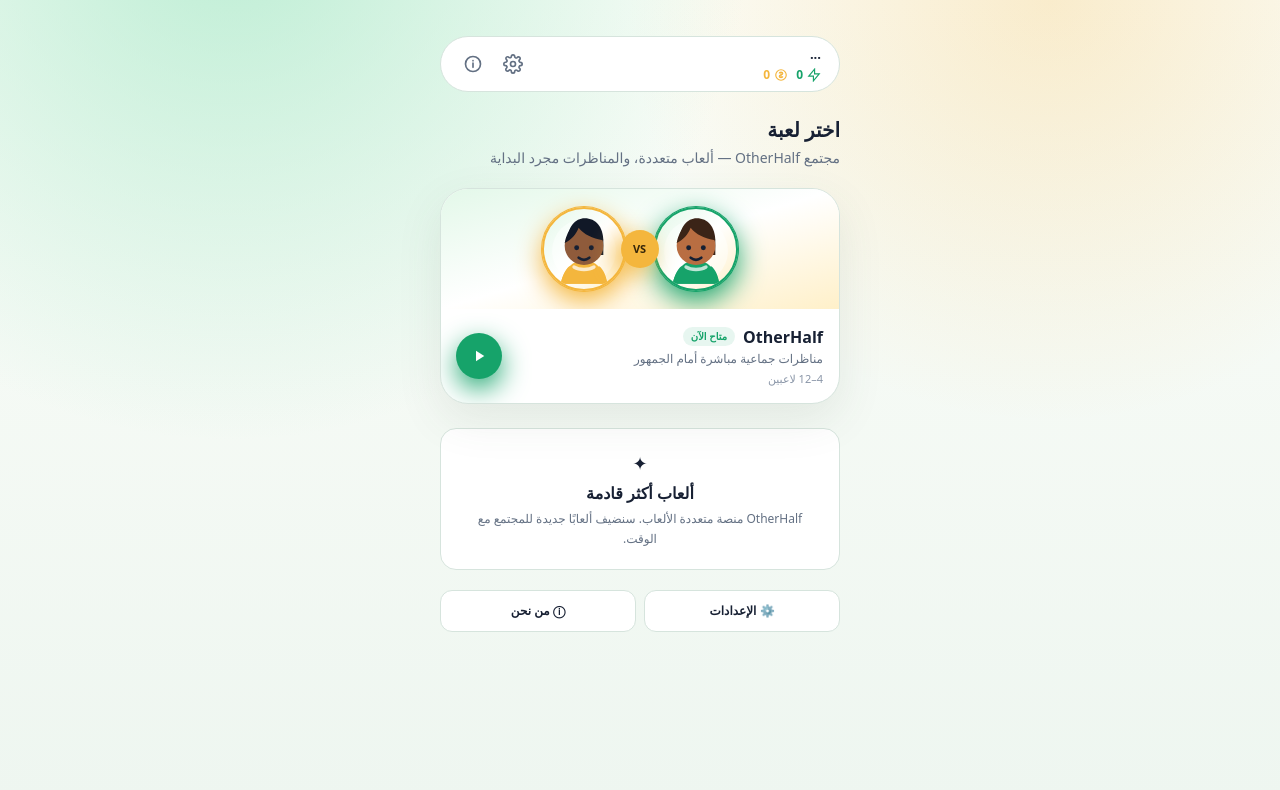
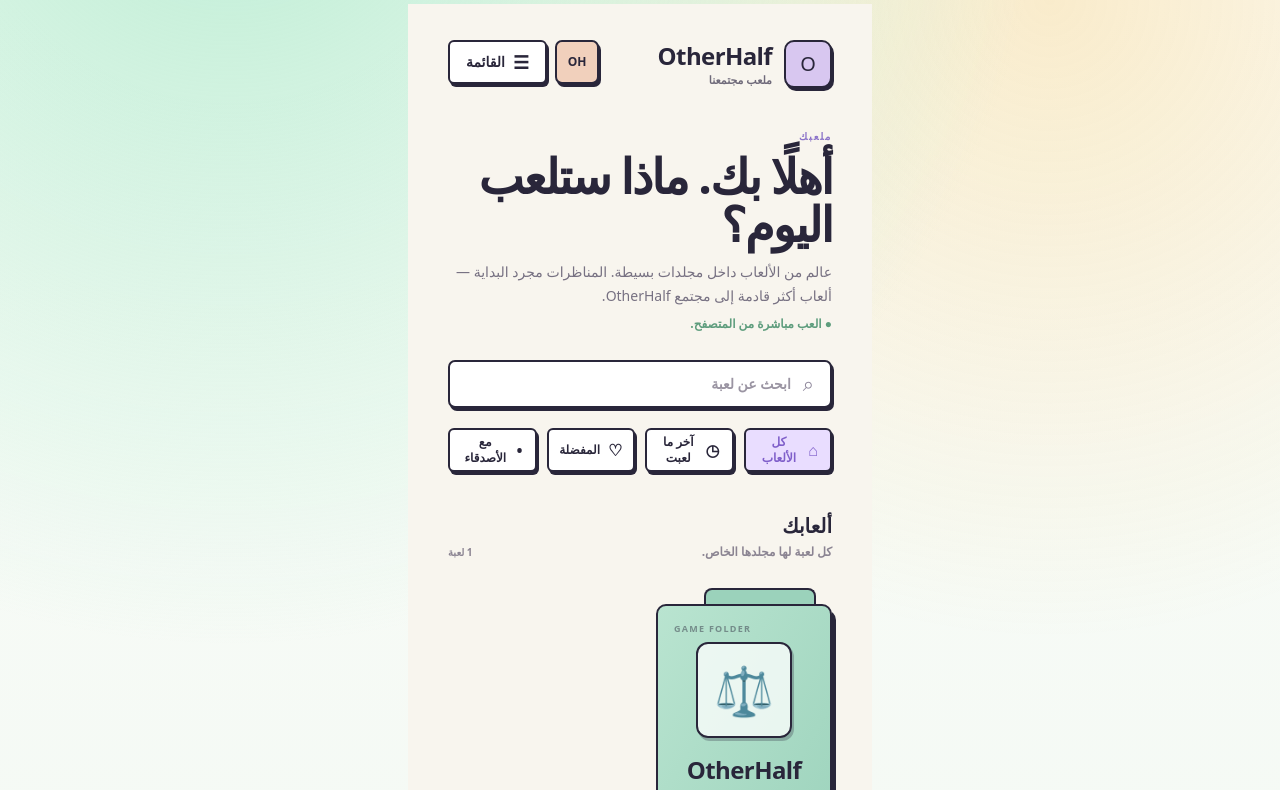
Before and after one commit to nasserAds/otherhalf, a Next.js app in the folder frontend/: page /menu in a window 1280 px wide. Shown: the top 790 px of the page. Built offline with nearby package versions, Linux system fonts and the light colour scheme; no server answers.

Commit message:
feat: apply OtherHalf paper game hub and level UI

```diff
--- a/frontend/app/menu/page.tsx
+++ b/frontend/app/menu/page.tsx
@@ -1,87 +1,108 @@
 'use client';
 
-import { useState } from 'react';
-import { useRouter } from 'next/navigation';
 import Link from 'next/link';
+import { useMemo, useState } from 'react';
 import { motion, AnimatePresence } from 'framer-motion';
 import { PageTransition } from '@/components/ui/PageTransition';
 import { AvatarBadge } from '@/components/ui/Avatar';
-import { GameCoverCard } from '@/components/menu/GameCoverCard';
 import { useAuthStore } from '@/store/authStore';
 import { GAMES } from '@/lib/games';
+import { getLevelInfo } from '@/lib/levels';
 
-const listVariants = { hidden: {}, show: { transition: { staggerChildren: 0.08 } } };
-const itemVariants = { hidden: { opacity: 0, y: 12 }, show: { opacity: 1, y: 0 } };
+type FolderGame = (typeof GAMES)[number];
+
+const folderStyles = [
+  { body: 'from-[#b9e4d0] to-[#9bd2bb]', tab: '#9bd2bb', icon: '⚖' },
+  { body: 'from-[#c9ddf2] to-[#a9cbe8]', tab: '#a9cbe8', icon: '✦' },
+  { body: 'from-[#e4d0f2] to-[#cdb2e7]', tab: '#cdb2e7', icon: '◈' },
+  { body: 'from-[#f4d7a3] to-[#edbd73]', tab: '#edbd73', icon: '★' },
+];
+
+function GameFolder({ game, index }: { game: FolderGame; index: number }) {
+  const style = folderStyles[index % folderStyles.length];
+  return (
+    <Link href={`/games/${game.slug}`} className="group mx-auto block w-full max-w-[330px]">
+      <div className="relative pt-4">
+        <div className="absolute right-4 top-0 h-7 w-28 rounded-t-[8px] border-2 border-[#29263a] border-b-0" style={{ background: style.tab }} />
+        <motion.div whileHover={{ y: -6, rotate: -0.6 }} whileTap={{ scale: 0.985 }} className={`relative min-h-[275px] overflow-hidden rounded-[10px] border-2 border-[#29263a] bg-gradient-to-br ${style.body} px-5 pb-6 pt-9 shadow-[4px_6px_0_#29263a] transition-shadow group-hover:shadow-[6px_10px_0_#29263a]`}>
+          <div className="absolute left-4 top-4 text-[9px] font-black uppercase tracking-[0.14em] text-[#29263a]/45">GAME FOLDER</div>
+          <div className="flex min-h-[220px] flex-col items-center justify-center text-center">
+            <div className="grid h-24 w-24 place-items-center rounded-[12px] border-2 border-[#29263a] bg-white/75 text-5xl text-[#29263a] shadow-[2px_3px_0_rgba(41,38,58,.28)]">{style.icon}</div>
+            <h3 className="mt-4 text-2xl font-black tracking-tight text-[#29263a]">{game.title}</h3>
+            <p className="mt-1 text-xs font-bold text-[#29263a]/60">{game.tagline}</p>
+            <span className="mt-5 rounded-[5px] border-2 border-[#29263a] bg-white px-4 py-2 text-xs font-black shadow-[2px_3px_0_#29263a]">افتح اللعبة ←</span>
+          </div>
+        </motion.div>
+      </div>
+    </Link>
+  );
+}
 
 export default function GamesHubPage() {
   const user = useAuthStore((s) => s.user);
-  const router = useRouter();
   const [profileOpen, setProfileOpen] = useState(false);
+  const [menuOpen, setMenuOpen] = useState(false);
+  const [search, setSearch] = useState('');
+  const levelInfo = getLevelInfo(user?.xp ?? 0);
+
+  const games = useMemo(() => {
+    const available = GAMES.filter((game) => !game.comingSoon);
+    const query = search.trim().toLocaleLowerCase();
+    return query ? available.filter((game) => `${game.title} ${game.tagline}`.toLocaleLowerCase().includes(query)) : available;
+  }, [search]);
 
   return (
     <PageTransition>
-      <div className="relative mb-6 flex items-center gap-2.5 rounded-pill border border-line-800 bg-ink-900 py-2 pl-3.5 pr-2">
-        <button type="button" onClick={() => setProfileOpen((value) => !value)} aria-label="فتح الملف الشخصي" aria-expanded={profileOpen} className="rounded-full">
-          {user && <AvatarBadge avatar={user.avatar} size="sm" />}
+      <main dir="rtl" className="min-h-[100dvh] -mx-4 -my-5 bg-[#f8f5ee] px-4 py-5 text-[#29263a] sm:-mx-6 sm:-my-6 sm:px-7 sm:py-7 md:-mx-8 md:-my-8 md:px-10 md:py-9">
+        <div className="mx-auto max-w-5xl">
+          <header className="relative flex items-start justify-between gap-4">
+            <Link href="/menu" className="flex items-center gap-3" aria-label="OtherHalf">
+              <div className="grid h-12 w-12 shrink-0 place-items-center rounded-[10px] border-2 border-[#29263a] bg-[#d8c7f0] text-xl shadow-[2px_3px_0_#29263a]">O</div>
+              <div><div className="text-2xl font-black tracking-tight">OtherHalf</div><div className="text-[11px] font-semibold text-[#6e6979]">ملعب مجتمعنا</div></div>
+            </Link>
+
+            <div className="flex items-center gap-2">
+              <div className="relative">
+                <button type="button" onClick={() => { setProfileOpen((value) => !value); setMenuOpen(false); }} className="grid h-11 w-11 place-items-center rounded-[7px] border-2 border-[#29263a] bg-[#f1d0bc] shadow-[2px_3px_0_#29263a] transition hover:-translate-y-0.5 active:translate-y-[2px] active:shadow-none" aria-label="فتح الملف الشخصي" aria-expanded={profileOpen}>
+                  {user ? <AvatarBadge avatar={user.avatar} size="sm" /> : <span className="text-xs font-black">OH</span>}
                 </button>
-        <div className="flex flex-col gap-0.5">
-          <strong className="text-[13px]">{user?.username ?? '...'}</strong>
-          <div className="flex gap-2">
-            <span className="flex items-center gap-1 text-xs font-bold text-mint"><BoltIcon /> {user?.xp ?? 0}</span>
-            <span className="flex items-center gap-1 text-xs font-bold text-amber"><CoinIcon /> {user?.coins ?? 0}</span>
-          </div>
-        </div>
-        <div className="mr-auto flex items-center gap-1">
-          <Link href="/settings" className="rounded-full p-2 text-fg-500 hover:bg-bg-900 hover:text-fg-100" aria-label="الإعدادات"><GearIcon /></Link>
-          <Link href="/about" className="rounded-full p-2 text-fg-500 hover:bg-bg-900 hover:text-fg-100" aria-label="من نحن"><InfoIcon /></Link>
-        </div>
-
                 <AnimatePresence>
-          {profileOpen && user && (
-            <motion.div initial={{ opacity: 0, y: -5, scale: 0.98 }} animate={{ opacity: 1, y: 0, scale: 1 }} exit={{ opacity: 0, y: -5, scale: 0.98 }} className="absolute right-0 top-[58px] z-20 w-[250px] rounded-2xl border border-line-800 bg-ink-900 p-4 shadow-2xl">
-              <div className="flex items-center gap-3">
-                <AvatarBadge avatar={user.avatar} size="md" />
-                <div className="min-w-0">
-                  <div className="truncate font-black">{user.username}</div>
-                  <div className="text-xs text-fg-500">{user.xp} XP · {user.coins} coins</div>
-                </div>
-              </div>
-              <div className="mt-3 grid gap-2">
-                <Link onClick={() => setProfileOpen(false)} href={`/profile/${encodeURIComponent(user.username)}`} className="rounded-xl bg-mint px-3 py-2.5 text-center text-xs font-black text-ink-950">عرض الملف الشخصي</Link>
-                <Link onClick={() => setProfileOpen(false)} href="/settings" className="rounded-xl border border-line-800 bg-bg-900 px-3 py-2.5 text-center text-xs font-bold">الإعدادات</Link>
-              </div>
+                  {profileOpen && (
+                    <motion.div initial={{ opacity: 0, y: -6, scale: 0.98 }} animate={{ opacity: 1, y: 0, scale: 1 }} exit={{ opacity: 0, y: -6, scale: 0.98 }} className="absolute left-0 top-14 z-40 w-[275px] rounded-[8px] border-2 border-[#29263a] bg-[#fffdf8] p-4 shadow-[4px_5px_0_#29263a]">
+                      {user ? (
+                        <>
+                          <div className="flex items-center gap-3"><AvatarBadge avatar={user.avatar} size="md" /><div className="min-w-0"><div className="truncate text-sm font-black">{user.username}</div><div className="text-[10px] font-semibold text-[#8b8492]">المستوى {levelInfo.level} · {user.xp} XP · {user.coins} Coins</div></div></div>
+                          <div className="mt-4"><div className="mb-1 flex items-center justify-between text-[10px] font-bold text-[#777182]"><span>التقدم للمستوى {levelInfo.level + 1}</span><span>{levelInfo.progressXp}/750 XP</span></div><div className="h-2 overflow-hidden rounded-full border border-[#29263a]/20 bg-[#ece7dc]"><div className="h-full rounded-full bg-[#9b7ad8] transition-all" style={{ width: `${levelInfo.progressPercent}%` }} /></div></div>
+                          <div className="mt-4 grid gap-2"><Link href={`/profile/${encodeURIComponent(user.username)}`} onClick={() => setProfileOpen(false)} className="rounded-[5px] border-2 border-[#29263a] bg-[#e9ddff] px-3 py-2.5 text-center text-xs font-black shadow-[2px_3px_0_#29263a]">عرض الملف الشخصي</Link><Link href="/settings" onClick={() => setProfileOpen(false)} className="rounded-[5px] border-2 border-[#29263a] bg-white px-3 py-2.5 text-center text-xs font-black shadow-[2px_3px_0_#29263a]">الإعدادات</Link></div>
+                        </>
+                      ) : <Link href="/login" className="block rounded-[5px] border-2 border-[#29263a] bg-[#e9ddff] px-3 py-2.5 text-center text-xs font-black shadow-[2px_3px_0_#29263a]">تسجيل الدخول</Link>}
                     </motion.div>
                   )}
                 </AnimatePresence>
               </div>
 
-      <h1 className="text-xl font-extrabold mb-1">اختر لعبة</h1>
-      <p className="text-sm text-fg-500 mb-5">مجتمع OtherHalf — ألعاب متعددة، والمناظرات مجرد البداية</p>
+              <div className="relative">
+                <button type="button" onClick={() => { setMenuOpen((value) => !value); setProfileOpen(false); }} className="flex items-center gap-2 rounded-[6px] border-2 border-[#29263a] bg-white px-4 py-2.5 text-sm font-black shadow-[2px_3px_0_#29263a] transition hover:-translate-y-0.5 active:translate-y-[2px] active:shadow-none" aria-expanded={menuOpen}><span className="text-lg leading-none">☰</span> القائمة</button>
+                <AnimatePresence>{menuOpen && <motion.nav initial={{ opacity: 0, y: -6 }} animate={{ opacity: 1, y: 0 }} exit={{ opacity: 0, y: -6 }} className="absolute left-0 top-14 z-40 w-48 rounded-[8px] border-2 border-[#29263a] bg-[#fffdf8] p-2 shadow-[4px_5px_0_#29263a]"><Link href="/settings" onClick={() => setMenuOpen(false)} className="block rounded-[5px] px-3 py-2.5 text-xs font-black hover:bg-[#eee8ff]">⚙ الإعدادات</Link><Link href="/about" onClick={() => setMenuOpen(false)} className="block rounded-[5px] px-3 py-2.5 text-xs font-black hover:bg-[#eee8ff]">ⓘ من نحن</Link><Link href="/avatar" onClick={() => setMenuOpen(false)} className="block rounded-[5px] px-3 py-2.5 text-xs font-black hover:bg-[#eee8ff]">✦ تغيير الصورة</Link></motion.nav>}</AnimatePresence>
+              </div>
+            </div>
+          </header>
 
-      <motion.div variants={listVariants} initial="hidden" animate="show" className="flex flex-col gap-3.5">
-        {GAMES.filter((game) => !game.comingSoon).map((game) => (
-          <motion.div key={game.slug} variants={itemVariants}>
-            <GameCoverCard game={game} onPlay={() => router.push(`/games/${game.slug}`)} />
-          </motion.div>
-        ))}
-      </motion.div>
+          <section className="mt-10"><p className="text-[10px] font-bold uppercase tracking-[0.16em] text-[#8b73c9]">ملعبك</p><h1 className="mt-2 max-w-2xl text-[38px] font-black leading-[1.02] tracking-[-0.04em] sm:text-5xl">أهلًا بك. ماذا ستلعب اليوم؟</h1><p className="mt-3 max-w-xl text-sm font-medium leading-6 text-[#777182]">عالم من الألعاب داخل مجلدات بسيطة. المناظرات مجرد البداية — ألعاب أكثر قادمة إلى مجتمع OtherHalf.</p><p className="mt-2 text-xs font-semibold text-[#5e9d7d]">● العب مباشرة من المتصفح.</p></section>
 
-      <div className="mt-6 rounded-2xl border border-line-800 bg-ink-900 p-5 text-center">
-        <div className="text-lg">✦</div>
-        <h2 className="mt-1 font-black">ألعاب أكثر قادمة</h2>
-        <p className="mt-1 text-xs leading-5 text-fg-500">OtherHalf منصة متعددة الألعاب. سنضيف ألعابًا جديدة للمجتمع مع الوقت.</p>
+          <label className="mt-7 flex h-12 items-center gap-3 rounded-[7px] border-2 border-[#29263a] bg-white px-4 shadow-[2px_3px_0_#29263a]"><span className="text-xl text-[#8e879b]">⌕</span><input value={search} onChange={(event) => setSearch(event.target.value)} placeholder="ابحث عن لعبة" className="min-w-0 flex-1 bg-transparent text-sm font-semibold outline-none placeholder:text-[#9a94a2]" /></label>
+
+          <div className="mt-5 grid grid-cols-2 gap-2.5 sm:grid-cols-4">{[['⌂', 'كل الألعاب'], ['◷', 'آخر ما لعبت'], ['♡', 'المفضلة'], ['•', 'مع الأصدقاء']].map(([icon, label], i) => <button key={label} type="button" className={`flex h-11 items-center justify-center gap-2 rounded-[6px] border-2 border-[#29263a] px-3 text-xs font-black shadow-[2px_3px_0_#29263a] transition active:translate-y-[2px] active:shadow-none ${i === 0 ? 'bg-[#e9ddff] text-[#7f5fca]' : 'bg-white'}`}><span className="text-base">{icon}</span>{label}</button>)}</div>
+
+          <section className="mt-10"><div className="flex items-end justify-between"><div><h2 className="text-xl font-black">ألعابك</h2><p className="mt-1 text-xs font-semibold text-[#8b8492]">كل لعبة لها مجلدها الخاص.</p></div><span className="text-[10px] font-bold text-[#8b8492]">{games.length} لعبة</span></div><div className="mt-7 grid gap-8 sm:grid-cols-2">{games.map((game, index) => <GameFolder key={game.slug} game={game} index={index} />)}</div>{games.length === 0 && <div className="mx-auto mt-7 max-w-[330px] rounded-[8px] border-2 border-[#29263a] border-dashed bg-[#fffdf8] p-6 text-center shadow-[2px_3px_0_#29263a]"><div className="text-2xl">⌕</div><h3 className="mt-1 text-base font-black">لم نجد لعبة</h3><p className="mt-1 text-xs font-semibold text-[#8b8492]">جرّب كلمة بحث مختلفة.</p></div>}<div className="mx-auto mt-8 max-w-[680px] rounded-[8px] border-2 border-[#29263a] border-dashed bg-[#fffdf8] p-5 text-center shadow-[2px_3px_0_#29263a]"><div className="text-2xl">✦</div><h3 className="mt-1 text-base font-black">ألعاب أكثر قادمة</h3><p className="mt-1 text-xs font-semibold leading-5 text-[#8b8492]">OtherHalf ليست لعبة واحدة. كل لعبة جديدة ستظهر كمجلد مستقل داخل الملعب.</p></div></section>
+
+          <section className="mt-10"><div className="mb-3 flex items-center justify-between"><span className="text-[10px] font-bold uppercase tracking-[0.14em] text-[#8b8492]">مجموعاتك</span><button type="button" className="text-2xl leading-none" aria-label="إضافة مجموعة">＋</button></div><div className="space-y-2.5">{[['آخر ما لعبت', '0', '#b69de5'], ['المفضلة', '0', '#86bca7'], ['مع الأصدقاء', '0', '#e8b56d']].map(([name, count, dot]) => <button key={name} type="button" className="flex h-12 w-full items-center gap-3 rounded-[6px] border-2 border-[#29263a] bg-white px-3.5 text-right shadow-[2px_3px_0_#29263a] transition hover:-translate-y-0.5"><span className="h-2 w-2 rounded-full" style={{ background: dot }} /><span className="text-xs font-black">{name}</span><span className="mr-auto text-xs font-bold text-[#8b8492]">{count}</span><span className="text-lg">←</span></button>)}</div></section>
+
+          <section className="relative mt-8 overflow-hidden rounded-[8px] border-2 border-[#29263a] bg-[#e8ddff] p-6 shadow-[2px_4px_0_#29263a]"><div className="absolute -top-3 left-1/2 h-7 w-24 -translate-x-1/2 rotate-[-2deg] border border-[#d5bd78] bg-[#f5e5a9] opacity-80" /><div className="text-2xl">✧</div><h2 className="mt-1 text-2xl font-black">من نحن؟</h2><p className="mt-1 max-w-xl text-xs font-semibold leading-5 text-[#777182]">OtherHalf مشروع صنعه Nasser و Rim من أجل مجتمعنا — مساحة نجمع فيها الألعاب، المنافسة، واللحظات الممتعة.</p><Link href="/about" className="mt-5 inline-flex items-center gap-2 rounded-[5px] border-2 border-[#29263a] bg-white px-4 py-2.5 text-xs font-black shadow-[2px_3px_0_#29263a]">اقرأ قصتنا ←</Link></section>
+
+          <footer className="mt-8 flex flex-wrap items-center justify-between gap-3 pb-5"><div className="flex items-center gap-2"><Link href="/settings" className="rounded-[5px] border-2 border-[#29263a] bg-white px-3 py-2 text-xs font-black shadow-[2px_3px_0_#29263a]">⚙ الإعدادات</Link><Link href="/about" className="rounded-[5px] border-2 border-[#29263a] bg-white px-3 py-2 text-xs font-black shadow-[2px_3px_0_#29263a]">ⓘ من نحن</Link></div><div className="text-[10px] font-bold text-[#a19aa7]">OtherHalf • مجتمعنا، ألعابنا</div></footer>
         </div>
-
-      <div className="mt-5 grid grid-cols-2 gap-2">
-        <Link href="/settings" className="rounded-xl border border-line-800 bg-ink-900 px-3 py-3 text-center text-xs font-bold">⚙ الإعدادات</Link>
-        <Link href="/about" className="rounded-xl border border-line-800 bg-ink-900 px-3 py-3 text-center text-xs font-bold">ⓘ من نحن</Link>
-      </div>
+      </main>
     </PageTransition>
   );
 }
-
-function iconProps() { return { width: 20, height: 20, viewBox: '0 0 24 24', fill: 'none', stroke: 'currentColor', strokeWidth: 2, strokeLinecap: 'round' as const, strokeLinejoin: 'round' as const }; }
-function GearIcon() { return <svg {...iconProps()}><circle cx="12" cy="12" r="3" /><path d="M19.4 15a1.7 1.7 0 0 0 .3 1.9l.1.1a2 2 0 1 1-2.8 2.8l-.1-.1a1.7 1.7 0 0 0-1.9-.3 1.7 1.7 0 0 0-1 1.5V21a2 2 0 1 1-4 0v-.1a1.7 1.7 0 0 0-1-1.6 1.7 1.7 0 0 0-1.9.3l-.1.1a2 2 0 1 1-2.8-2.8l.1-.1a1.7 1.7 0 0 0 .3-1.9 1.7 1.7 0 0 0-1.5-1H3a2 2 0 1 1 0-4h.1a1.7 1.7 0 0 0 1.6-1 1.7 1.7 0 0 0-.3-1.9l-.1-.1a2 2 0 1 1 2.8-2.8l.1.1a1.7 1.7 0 0 1.9.3H9a1.7 1.7 0 0 0 1-1.5V3a2 2 0 1 1 4 0v.1a2 2 0 0 0 1 1.5 1.7 1.7 0 0 0 1.9-.3l.1-.1a2 2 0 1 1 2.8 2.8l-.1.1a1.7 1.7 0 0 0-.3 1.9V9a1.7 1.7 0 0 0 1.5 1H21a2 2 0 1 1 0 4h-.1a1.7 1.7 0 0 0-1.5 1z" /></svg>; }
-function InfoIcon() { return <svg {...iconProps()}><circle cx="12" cy="12" r="9" /><path d="M12 11v5M12 8h.01" /></svg>; }
-function BoltIcon() { return <svg width={14} height={14} viewBox="0 0 24 24" fill="none" stroke="currentColor" strokeWidth={2}><polygon points="13 2 3 14 11 14 11 22 21 10 13 10 13 2" /></svg>; }
-function CoinIcon() { return <svg width={14} height={14} viewBox="0 0 24 24" fill="none" stroke="currentColor" strokeWidth={2}><circle cx="12" cy="12" r="9" /><path d="M12 7v10M9 9.5c0-1.4 1.3-2.5 3-2.5s3 1 3 2.3-1 1.9-3 2.4-3 1.1-3 2.4 1.3 2.4 3 2.4 3-1 3-2.4" /></svg>; }
```
Lines whose indentation alone changed are shown as unchanged.
